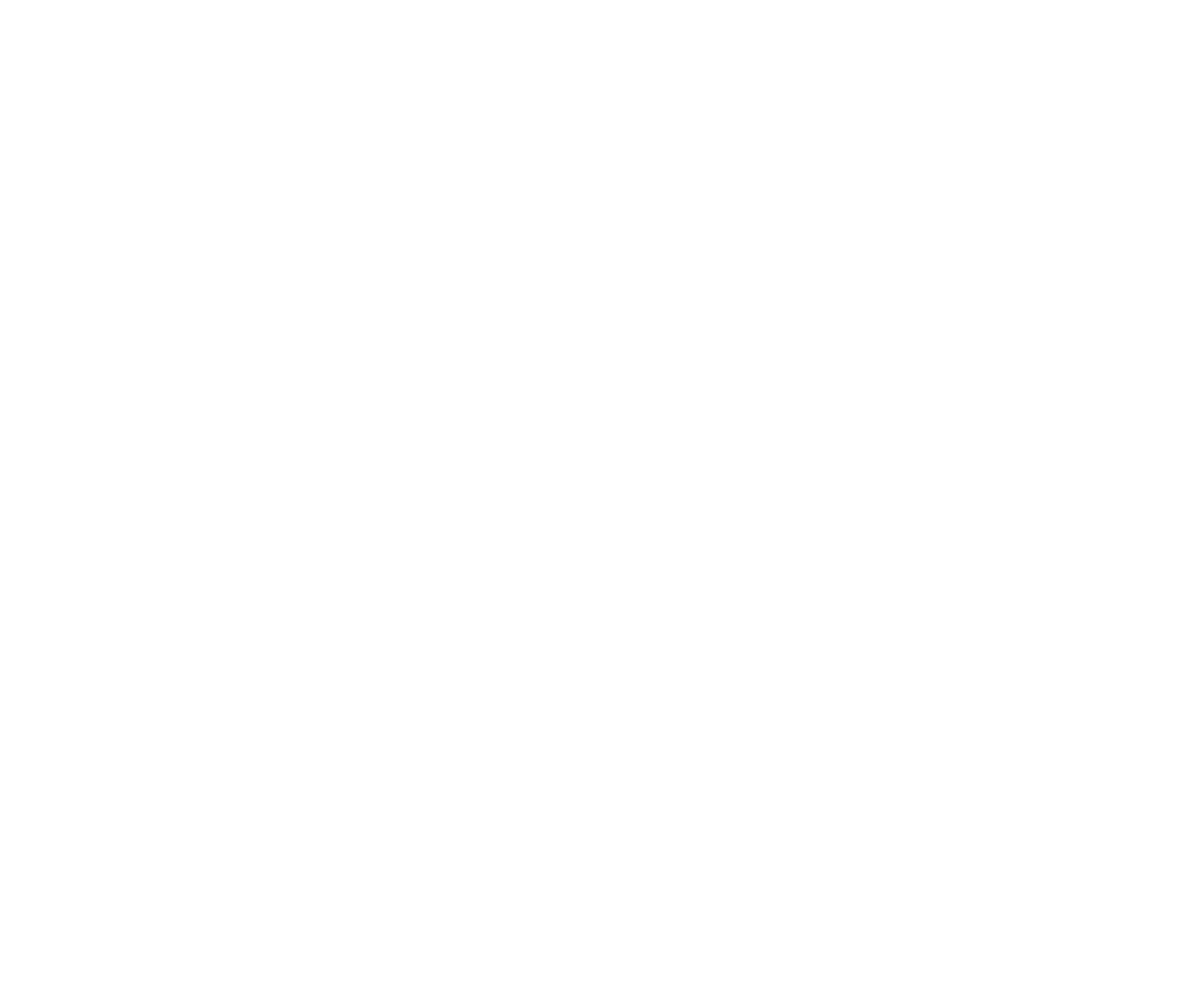
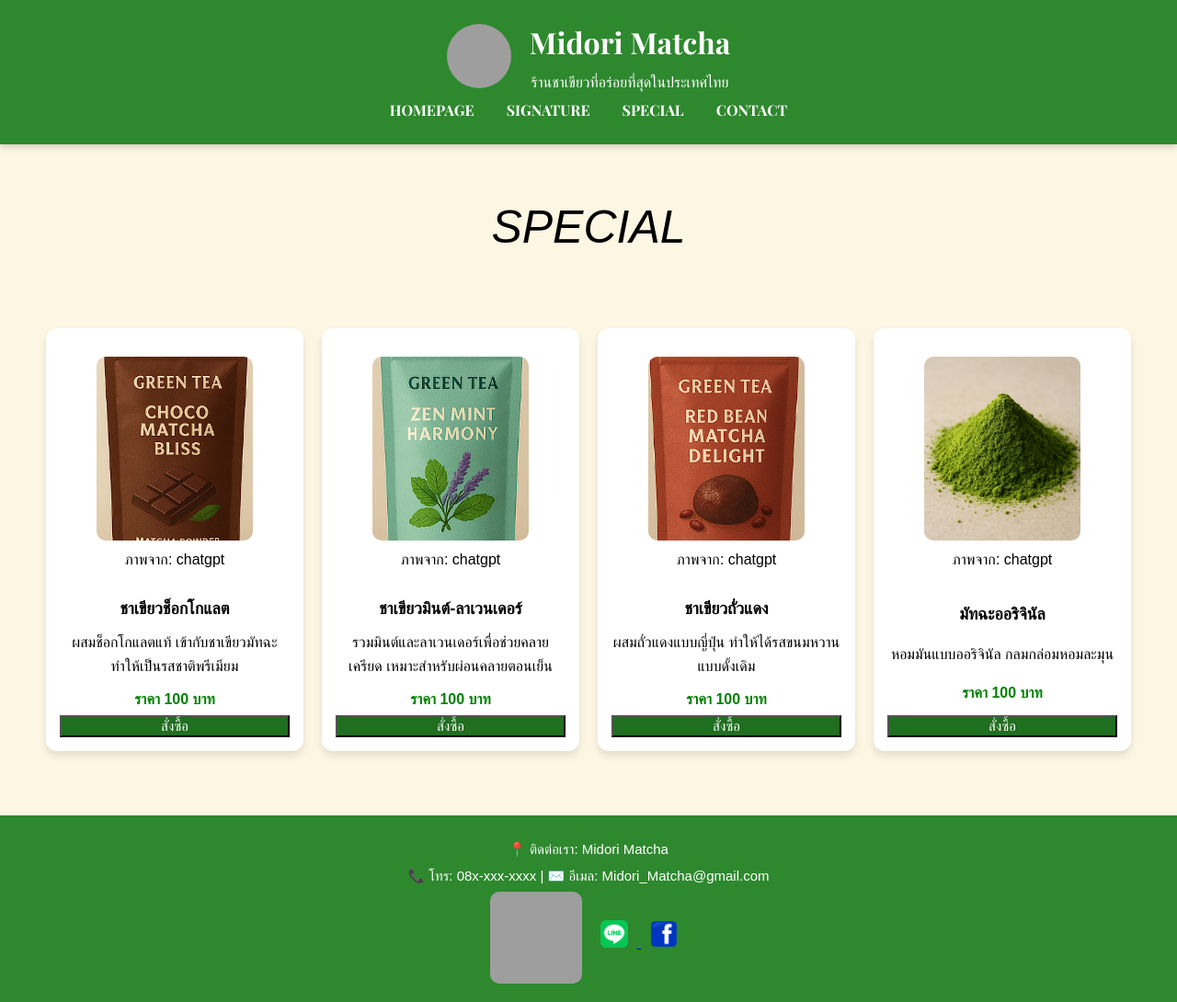
Before and after one commit to Nut-cstu40/6809617522_MyShop, a plain HTML site: page my2ndcategory.html in a window 1280 px wide. Shown: the whole page at 92% size. Before the commit the page ends 800 px from the top, so only its background shows below. Drawn offline with nearby package versions, Linux system fonts and the light colour scheme; grey boxes are pictures that could not be loaded; a web font is replaced by a local one.

Commit message:
edit contact and add  my2ndcategory

```diff
--- a/my2ndcategory.html
+++ b/my2ndcategory.html
@@ -0,0 +1,93 @@
+<!DOCTYPE html>
+<html lang="en">
+<head>
+    <meta charset="UTF-8">
+    <meta name="viewport" content="width=device-width, initial-scale=1.0">
+    <title>my2stcategory</title>
+    <link rel="stylesheet" href="mystyle.css">
+</head>
+<body>
+    <header>
+         <div class="header-content">
+                <img src="resources/logo.png" alt="logo" class="logo">
+                <div class="header-text">
+                    <h1>Midori Matcha</h1>
+                    <p>ร้านชาเขียวที่อร่อยที่สุดในประเทศไทย </p>
+                </div>
+            </div>
+            <nav class="navbar">
+                <ul>
+                    <li><a href="index.html">HOMEPAGE</a></li>
+                    <li><a href="my1stcategory.html">SIGNATURE</a></li>
+                    <li><a href="my2ndcategory.html">SPECIAL</a></li>
+                    <li><a href=>CONTACT</a></li>
+                </ul>
+            </nav>
+    </header>
+        <section class="products-section">
+            <h2>SPECIAL</h2>
+                <div class="products">
+                    <article class="product">
+                        <figure>
+                        <img src="resources/matchachok.png" alt="ภาพชาเขียวช็อกโกแลต">
+                        <figcaption>ภาพจาก: chatgpt</figcaption>
+                        </figure>
+                        <h3>ชาเขียวช็อกโกแลต</h3>
+                        <p>ผสมช็อกโกแลตแท้ เข้ากับชาเขียวมัทฉะ ทำให้เป็นรสชาติพรีเมียม</p>
+                        <p class="price">ราคา 100 บาท </p>
+                        <button class="buy-button" >สั่งซื้อ</button>
+                    </article>
+
+                     <article class="product">
+                        <figure>
+                        <img src="resources/Matchamint.png" alt="ภาพชาเขียวมินต์-ลาเวนเดอร์">
+                        <figcaption>ภาพจาก: chatgpt</figcaption>
+                        </figure>
+                        <h3>ชาเขียวมินต์-ลาเวนเดอร์</h3>
+                        <p>รวมมินต์และลาเวนเดอร์เพื่อช่วยคลายเครียด เหมาะสำหรับผ่อนคลายตอนเย็น</p>
+                        <p class="price">ราคา 100 บาท </p>
+                        <button class="buy-button" >สั่งซื้อ</button>
+                    </article>
+
+                    <article class="product">
+                        <figure>
+                        <img src="resources/matchapowder.png" alt="ภาพชาเขียวถั่วแดง">
+                        <figcaption>ภาพจาก: chatgpt</figcaption>
+                        </figure>
+                        <h3>ชาเขียวถั่วแดง</h3>
+                        <p>ผสมถั่วแดงแบบญี่ปุ่น ทำให้ได้รสขนมหวานแบบดั้งเดิม</p>
+                        <p class="price">ราคา 100 บาท </p>
+                        <button class="buy-button" >สั่งซื้อ</button>
+                    </article>
+
+                    <article class="product">
+                        <figure>
+                        <img src="resources/MATCHAORIGINAL.png" alt="ภาพมัทฉะออริจินัล">
+                        <figcaption>ภาพจาก: chatgpt</figcaption>
+                        </figure>
+                        <h3>มัทฉะออริจินัล</h3>
+                        <p>หอมมันแบบออริจินัล กลมกล่อมหอมละมุน</p>
+                        <p class="price">ราคา 100 บาท</p>
+                        <button class="buy-button" >สั่งซื้อ</button>
+                    </article>
+                 </div>
+         </section>
+
+          <footer>
+            <p>📍 ติดต่อเรา: Midori Matcha</p>
+            <p>📞 โทร: 08x-xxx-xxxx | ✉️ อีเมล: Midori_Matcha@gmail.com</p>
+            <div class="footer-content">
+                <img src="resources/logo.png" alt="Midori Matcha Logo" class="logo">
+                    <div class="social-icons">
+                        <a href="https://line.me/" target="_blank">
+                        <img src="resources/line.png" alt="Line Logo">
+                        </a>
+                        <a href="https://facebook.com/" target="_blank">
+                        <img src="resources/facebook.png" alt="Facebook Logo">
+                        </a>
+                    </div>
+            </div>
+         </footer>
+
+</body>
+</html>
```
Also changed, not shown: index.html (+2 -2 lines), my1stcategory.html (+2 -2 lines), resources/MATCHAORIGINAL.png (added), resources/Matchamint.png (added), resources/contact.png (added), resources/matchachok.png (added), resources/matchapowder.png (added).
